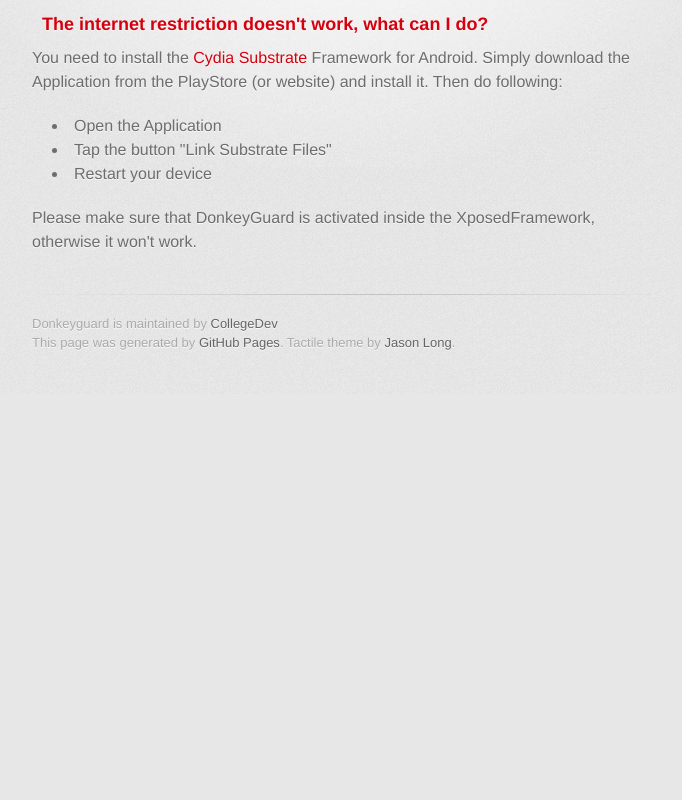
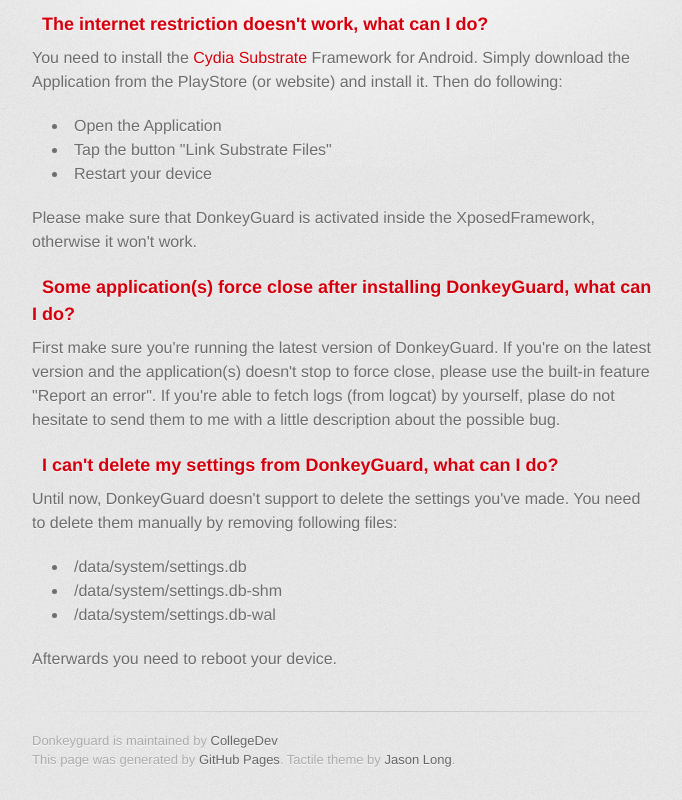
Before and after one commit to CollegeDev/DonkeyGuard, a plain HTML site: page faq.html in a window 1280 px wide. Shown: the part 406-1206 px from the top of the page, without its empty margins (298-980 px from the left). Before the commit the page ends 800 px from the top, so only its background shows below. Drawn offline with Linux system fonts and the light colour scheme; a web font is replaced by a local one.

Commit message:
added new faq

```diff
--- a/faq.html
+++ b/faq.html
@@ -55,6 +55,35 @@
 					<p>
 						Please make sure that DonkeyGuard is activated inside the XposedFramework, otherwise it won't work.
 					</p>
+					<h3>
+						<a name="some-applications-force-close-after-installing-DonkeyGuard-what-can-i-do" class="anchor" href="#some-applications-force-close-after-installing-DonkeyGuard-what-can-i-do">
+							<span class="octicon octicon-link">&nbsp;</span>
+						</a>
+						Some application(s) force close after installing DonkeyGuard, what can I do?
+					</h3>
+					<p>
+						First make sure you're running the latest version of DonkeyGuard.
+						If you're on the latest version and the application(s) doesn't stop to force close, please use the built-in feature "Report an error".
+						If you're able to fetch logs (from logcat) by yourself, plase do not hesitate to send them to me with a little description about the possible bug.
+					</p>
+					<h3>
+						<a name="i-cant-delete-my-settings-from-donkeyguard-what-can-I-do" class="anchor" href="#i-cant-delete-my-settings-from-donkeyguard-what-can-I-do">
+							<span class="octicon octicon-link">&nbsp;</span>
+						</a>
+						I can't delete my settings from DonkeyGuard, what can I do?
+					</h3>
+					<p>
+						Until now, DonkeyGuard doesn't support to delete the settings you've made.
+						You need to delete them manually by removing following files:
+					</p>
+					<ul>
+						<li>/data/system/settings.db</li>
+						<li>/data/system/settings.db-shm</li>
+						<li>/data/system/settings.db-wal</li>
+					</ul>
+					<p>
+						Afterwards you need to reboot your device.
+					</p>
 				</section>
 				<section id="footer">&nbsp;</section>
 			</div>
```
